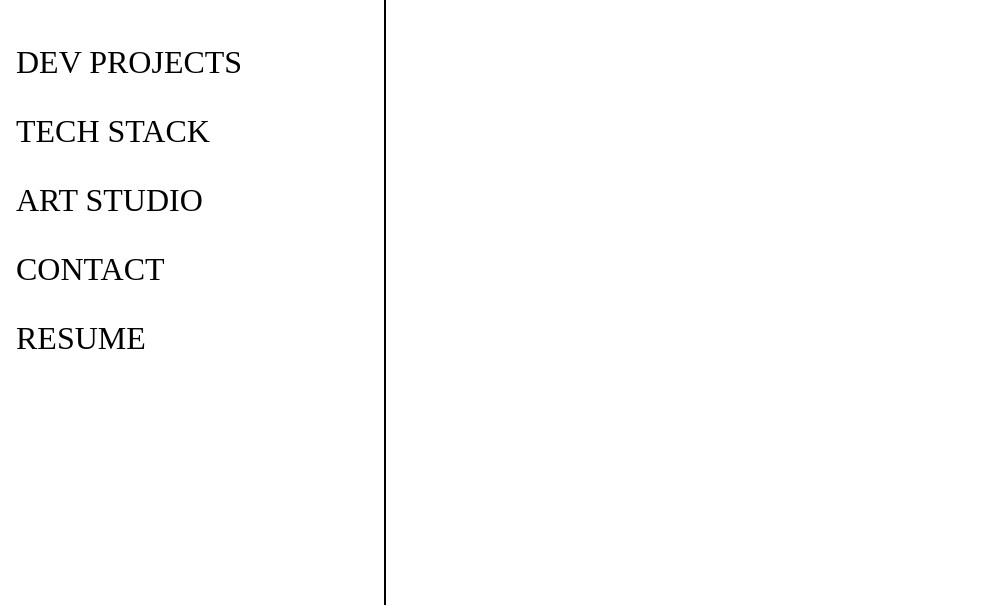
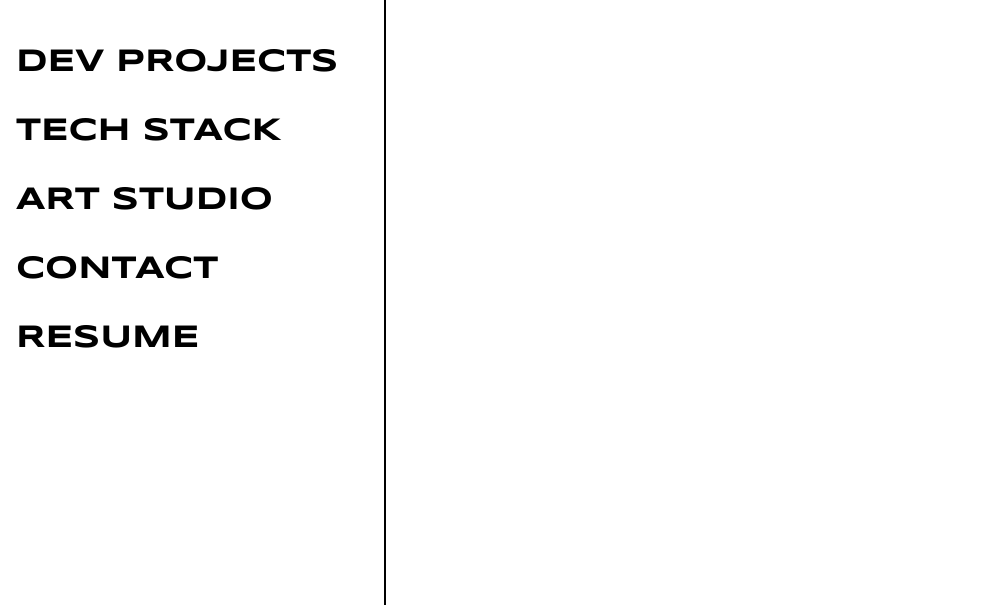
Before and after one commit to Katedam/portfolio, a React app: page / in a window 1280 px wide. Shown: the part 195-800 px from the top of the page, without its empty margins (0-999 px from the left). Built offline with nearby package versions, Linux system fonts and the light colour scheme.

Commit message:
nav update styles

```diff
--- a/src/containers/NavContainer.js
+++ b/src/containers/NavContainer.js
@@ -12,7 +12,7 @@
   }
 
   clickHandler = () => {
-    this.setState;({
+    this.setState({
       toggle: !this.state.toggle
     });
   }
--- a/src/styles/nav.css
+++ b/src/styles/nav.css
@@ -1,4 +1,7 @@
+@import url("https://fonts.googleapis.com/css?family=Syncopate:700");
+
 .nav {
+  font-family: "Syncopate", sans-serif;
   @media (min-width: 700px) {
     border-right: black solid 2px;
     overflow: scroll;
```
